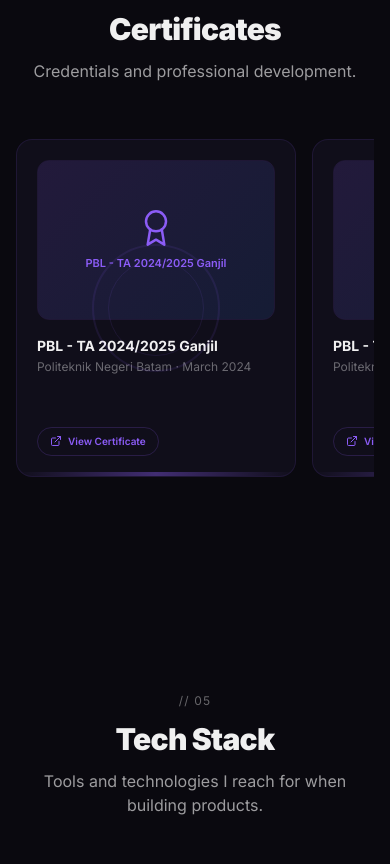
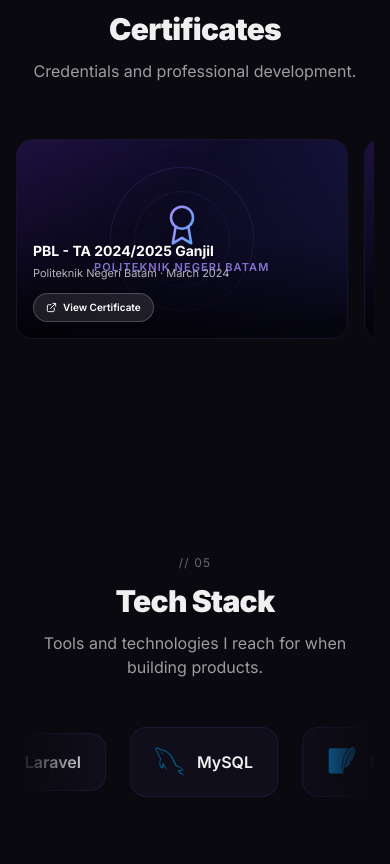
Before and after one commit to Reynoldsteven/Portofolio_reynold, a Next.js app: page / in a window 390 px wide. Shown: the part 4600-5464 px from the top of the page. Built offline with nearby package versions, Linux system fonts and the light colour scheme.

Commit message:
redesign: landscape overlay certificate cards — works on all devices

```diff
--- a/src/components/sections/Certificates.tsx
+++ b/src/components/sections/Certificates.tsx
@@ -70,7 +70,7 @@ export function Certificates() {
           onPointerLeave={onPointerUp}
           className={
             isSlider
-              ? `flex w-full items-stretch gap-4 overflow-x-auto pb-6 pt-2 select-none scroll-smooth [&::-webkit-scrollbar]:hidden [-ms-overflow-style:none] [scrollbar-width:none] ${
+              ? `flex w-full gap-4 overflow-x-auto pb-6 pt-2 select-none scroll-smooth [&::-webkit-scrollbar]:hidden [-ms-overflow-style:none] [scrollbar-width:none] ${
                   isDragging ? "cursor-grabbing" : "cursor-grab snap-x snap-mandatory"
                 }`
               : "grid gap-4 sm:grid-cols-2 lg:grid-cols-3"
@@ -84,19 +84,14 @@ export function Certificates() {
               whileInView="show"
               viewport={{ once: true }}
               transition={{ delay: i * 0.08 }}
-              whileHover={!isDragging ? { scale: 1.02, borderColor: "rgba(139,92,246,0.40)", y: -3 } : {}}
-              className={`group relative flex flex-col rounded-2xl border border-[var(--border-card)] bg-[var(--bg-card)] p-5 overflow-hidden ${
-                isSlider ? "w-[280px] sm:w-[320px] shrink-0 snap-center" : ""
+              whileHover={!isDragging ? { scale: 1.02, y: -3 } : {}}
+              /* ── LANDSCAPE card: fixed 200px tall, full width on mobile ── */
+              className={`group relative overflow-hidden rounded-2xl border border-[var(--border-card)] ${
+                isSlider ? "h-[200px] w-[85vw] max-w-[340px] shrink-0 snap-center" : "h-[200px]"
               }`}
             >
-              {/* Top accent line */}
-              <div className="absolute inset-x-0 top-0 h-0.5 rounded-t-2xl bg-accent-gradient opacity-0 transition-opacity duration-300 group-hover:opacity-100" />
-
-              {/* ── Thumbnail area — fixed height 160px ── */}
-              <div className="mb-4 h-40 w-full shrink-0 overflow-hidden rounded-xl border border-[var(--border-card)] pointer-events-none">
+              {/* ── Background layer: real image OR gradient badge ── */}
               {cert.image ? (
-                  /* Gambar asli */
-                  <div className="relative h-full w-full bg-[var(--background)]">
                 <Image
                   src={cert.image}
                   alt={cert.title}
@@ -104,109 +99,82 @@ export function Certificates() {
                   className="object-cover transition-transform duration-500 group-hover:scale-105"
                   draggable={false}
                 />
-                  </div>
-                ) : cert.credentialUrl.includes(".pdf") ? (
-                  <>
-                    {/* Desktop: iframe PDF */}
-                    <div className="hidden md:flex h-full w-full bg-white items-center justify-center relative">
-                      <iframe
-                        src={cert.credentialUrl + "&view=FitH&scrollbar=0"}
-                        className="w-[120%] h-[150%] origin-top -mt-4 border-none scale-90"
-                        tabIndex={-1}
-                        scrolling="no"
+              ) : (
+                /* Gradient badge — visible on ALL devices, no iframe/CSS tricks */
+                <div
+                  className="absolute inset-0 flex flex-col items-center justify-center gap-3"
+                  style={{
+                    background:
+                      "linear-gradient(135deg, #1e1040 0%, #0f0c29 40%, #1a1a4e 100%)",
+                  }}
+                >
+                  {/* Decorative rings */}
+                  <div className="absolute inset-0 flex items-center justify-center pointer-events-none">
+                    <div
+                      className="h-36 w-36 rounded-full border border-[#8b5cf6] opacity-20"
+                      style={{ boxShadow: "0 0 40px rgba(139,92,246,0.15)" }}
                     />
-                      <div className="absolute inset-0" />
+                    <div className="absolute h-24 w-24 rounded-full border border-[#6366f1] opacity-15" />
                   </div>
 
-                    {/* Mobile: badge */}
-                    <div
-                      className="flex md:hidden h-full w-full flex-col items-center justify-center gap-2"
-                      style={{
-                        background:
-                          "linear-gradient(135deg, rgba(139,92,246,0.15) 0%, rgba(59,130,246,0.12) 100%)",
-                      }}
-                    >
-                      {/* Ring decorations */}
-                      <div className="absolute inset-0 flex items-center justify-center opacity-10 pointer-events-none">
-                        <div className="h-32 w-32 rounded-full border-2 border-[#8b5cf6]" />
-                        <div className="absolute h-24 w-24 rounded-full border border-[#8b5cf6]" />
-                      </div>
                   {/* Seal icon */}
                   <svg
                     xmlns="http://www.w3.org/2000/svg"
-                        width="40"
-                        height="40"
+                    width="44"
+                    height="44"
                     viewBox="0 0 24 24"
                     fill="none"
-                        stroke="#8b5cf6"
-                        strokeWidth="1.5"
+                    stroke="url(#seal-grad)"
+                    strokeWidth="1.4"
                     strokeLinecap="round"
                     strokeLinejoin="round"
-                        className="relative z-10"
+                    className="relative z-10 drop-shadow-lg"
                   >
-                        <circle cx="12" cy="8" r="6" />
-                        <path d="M15.477 12.89 17 22l-5-3-5 3 1.523-9.11" />
+                    <defs>
+                      <linearGradient id={`seal-grad-${cert.id}`} x1="0" y1="0" x2="1" y2="1">
+                        <stop offset="0%" stopColor="#a78bfa" />
+                        <stop offset="100%" stopColor="#60a5fa" />
+                      </linearGradient>
+                    </defs>
+                    <circle cx="12" cy="8" r="6" stroke={`url(#seal-grad-${cert.id})`} />
+                    <path d="M15.477 12.89 17 22l-5-3-5 3 1.523-9.11" stroke={`url(#seal-grad-${cert.id})`} />
                   </svg>
-                      {/* Title in badge */}
-                      <span className="relative z-10 text-[11px] font-semibold text-[#8b5cf6] text-center px-4 leading-snug line-clamp-2">
-                        {cert.title}
+
+                  {/* Issuer name */}
+                  <span className="relative z-10 text-[11px] font-semibold tracking-widest uppercase text-[#a78bfa] opacity-80">
+                    {cert.issuer.split(" ").slice(0, 3).join(" ")}
                   </span>
-                      {/* Bottom ribbon */}
-                      <div className="absolute bottom-0 inset-x-0 h-1 bg-gradient-to-r from-transparent via-[#8b5cf6] to-transparent opacity-40" />
-                    </div>
-                  </>
-                ) : (
-                  /* No image, no PDF → plain badge */
-                  <div
-                    className="h-full w-full flex flex-col items-center justify-center gap-2"
-                    style={{
-                      background:
-                        "linear-gradient(135deg, rgba(139,92,246,0.15) 0%, rgba(59,130,246,0.12) 100%)",
-                    }}
-                  >
-                    <svg
-                      xmlns="http://www.w3.org/2000/svg"
-                      width="40"
-                      height="40"
-                      viewBox="0 0 24 24"
-                      fill="none"
-                      stroke="#8b5cf6"
-                      strokeWidth="1.5"
-                      strokeLinecap="round"
-                      strokeLinejoin="round"
-                    >
-                      <circle cx="12" cy="8" r="6" />
-                      <path d="M15.477 12.89 17 22l-5-3-5 3 1.523-9.11" />
-                    </svg>
                 </div>
               )}
-              </div>
 
-              {/* ── Text content — grows to fill remaining space ── */}
-              <div className="flex flex-1 flex-col">
-                <h3 className="mb-1 text-sm font-bold text-[var(--fg-heading)] leading-snug line-clamp-2">
+              {/* ── Gradient overlay: dark at bottom for text readability ── */}
+              <div className="absolute inset-0 bg-gradient-to-t from-black/85 via-black/30 to-transparent" />
+
+              {/* ── Top accent line on hover ── */}
+              <div className="absolute inset-x-0 top-0 h-0.5 bg-gradient-to-r from-[#8b5cf6] via-[#6366f1] to-[#3b82f6] opacity-0 transition-opacity duration-300 group-hover:opacity-100" />
+
+              {/* ── Text + button overlay at bottom ── */}
+              <div className="absolute bottom-0 left-0 right-0 p-4 flex flex-col gap-1">
+                <h3 className="text-sm font-bold text-white leading-snug line-clamp-1 drop-shadow">
                   {cert.title}
                 </h3>
-                <p className="mb-4 text-xs text-[var(--fg-muted)] line-clamp-2">
+                <p className="text-[11px] text-white/70 line-clamp-1">
                   {cert.issuer} · {cert.date}
                 </p>
 
-                {/* Button pinned to bottom */}
-                <div className="mt-auto">
                 {cert.credentialUrl !== "#" && (
                   <a
                     href={cert.credentialUrl}
                     target="_blank"
                     rel="noopener noreferrer"
                     onClick={(e) => { if (isDragging) e.preventDefault(); }}
-                      className={`inline-flex items-center gap-1.5 rounded-full border border-[rgba(139,92,246,0.20)] px-3 py-1.5 text-[10px] font-semibold text-[#8b5cf6] hover:bg-[rgba(139,92,246,0.08)] transition-colors ${
+                    className={`mt-2 inline-flex w-fit items-center gap-1.5 rounded-full bg-white/10 border border-white/20 backdrop-blur-sm px-3 py-1.5 text-[10px] font-semibold text-white hover:bg-white/20 transition-colors ${
                       isDragging ? "pointer-events-none" : ""
                     }`}
                   >
-                      <ExternalLink size={12} /> View Certificate
+                    <ExternalLink size={11} /> View Certificate
                   </a>
                 )}
-                </div>
               </div>
             </motion.div>
           ))}
```
Lines whose indentation alone changed are shown as unchanged.
